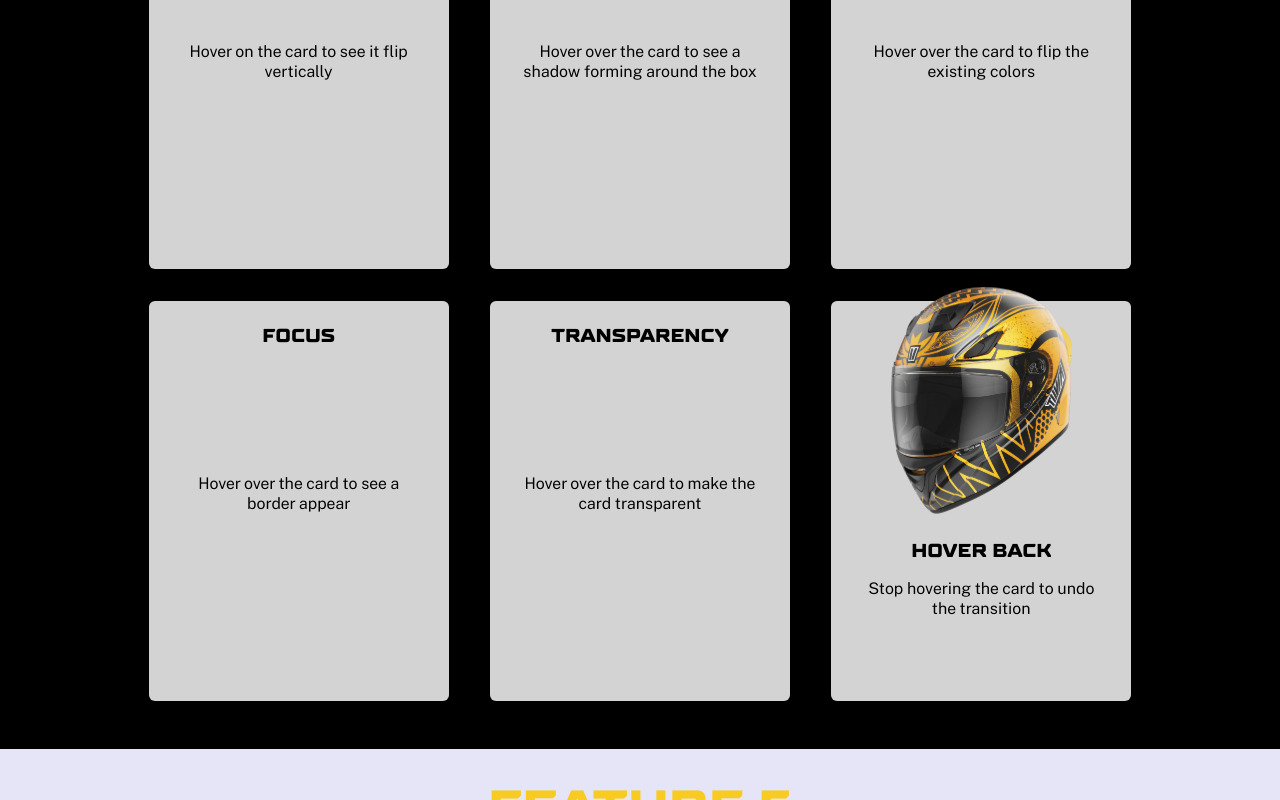
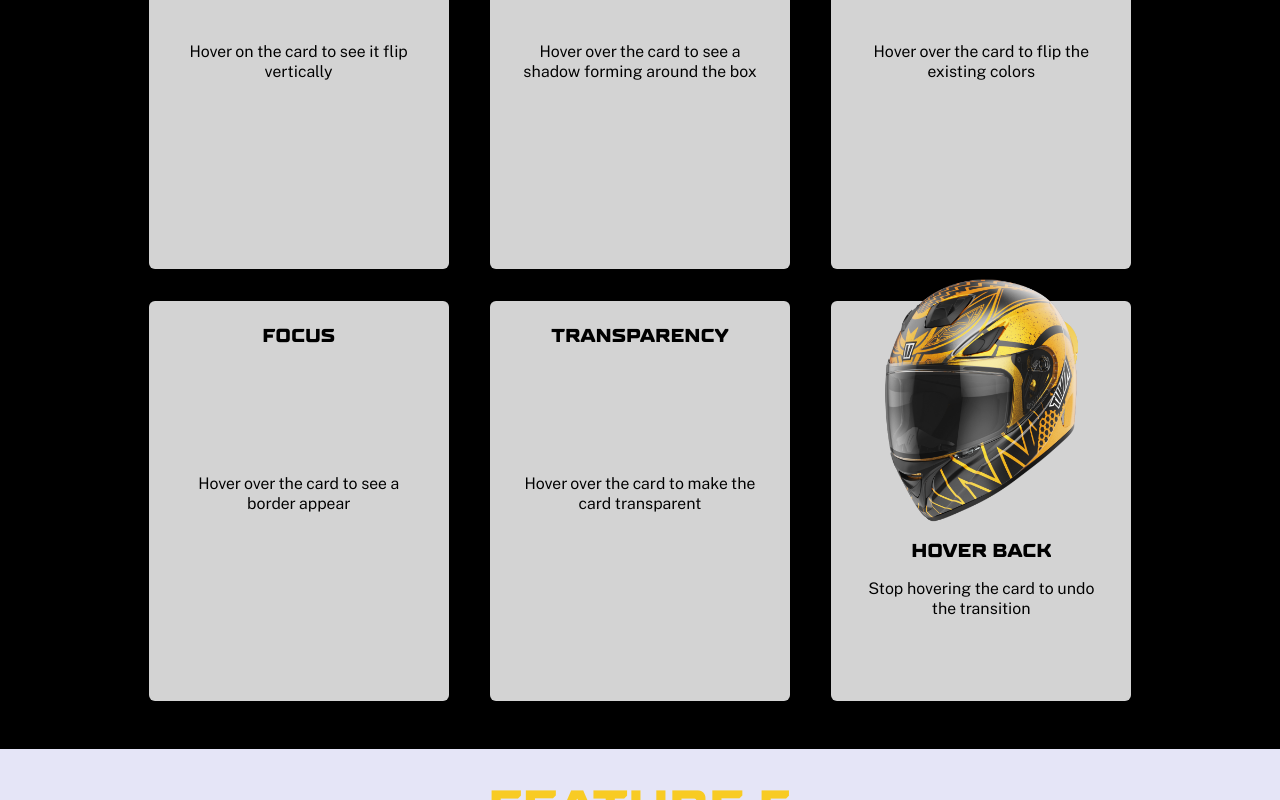
Before and after one commit to tiivra-nishant/branding-features-guidelines, a plain HTML site: page helmet-feature-test.html in a window 1280 px wide. In both pictures the pointer is over the picture 981 px from the left and 4691 px from the top of the page. Shown: the part 4291-5091 px from the top of the page. Drawn offline with Linux system fonts and the light colour scheme.

Commit message:
Updated the card appearance section

```diff
--- a/helmet-feature-test.css
+++ b/helmet-feature-test.css
@@ -463,7 +463,7 @@ li.flexbox-item p {
 .card-twelve:hover img {
   transform: rotate(0);
   /* margin-top: -4px; */
-  transform: scale(1.5);
+  transform: scale(1.6);
 }
 
 .card-twelve:hover h3.before-hover {
```
